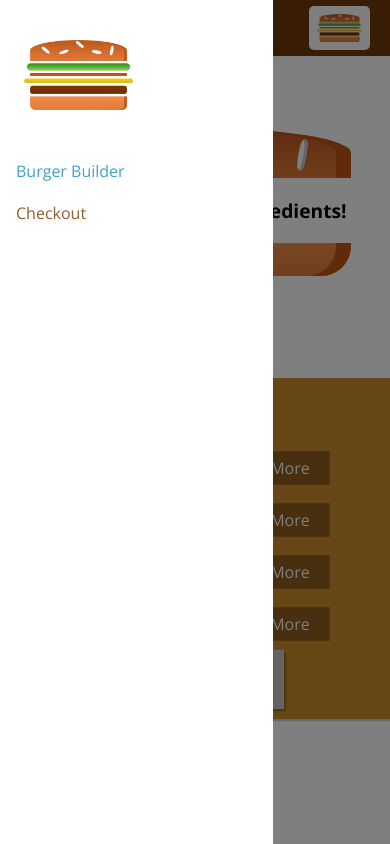
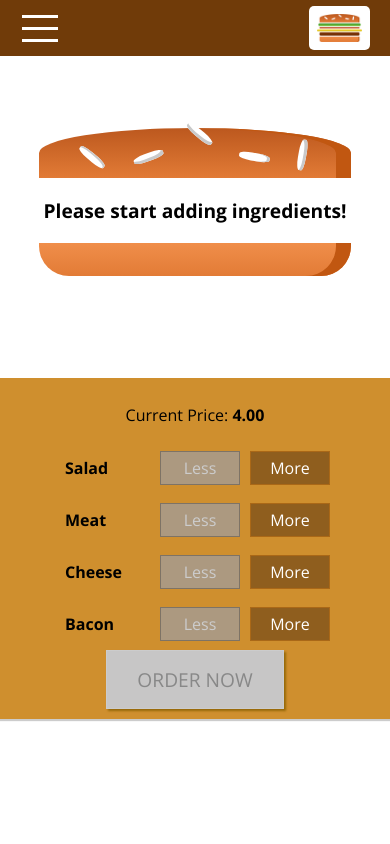
Before and after one commit to brantmorton/burger-builder, a React app: page / in a window 390 px wide. Built offline with nearby package versions, Linux system fonts and the light colour scheme.

Commit message:
replaced menu button with hamburger

```diff
--- a/src/components/Layout/Layout.js
+++ b/src/components/Layout/Layout.js
@@ -7,17 +7,23 @@
 
 class Layout extends Component {
   state = {
-    showSideDrawer: true
+    showSideDrawer: false
   };
 
   sideDrawerClosedHandler = () => {
     this.setState({ showSideDrawer: false });
   };
 
+  sideDrawerToggleHandler = () => {
+    this.setState(prevState => {
+      return { showSideDrawer: !prevState.showSideDrawer };
+    });
+  };
+
   render() {
     return (
       <Aux>
-        <Toolbar />
+        <Toolbar drawerToggleClicked={this.sideDrawerToggleHandler} />
         <SideDrawer
           open={this.state.showSideDrawer}
           closed={this.sideDrawerClosedHandler}
--- /dev/null
+++ b/src/components/Navigation/SideDrawer/DrawerToggle/DrawerToggle.css
@@ -0,0 +1,23 @@
+.DrawerToggle {
+    width: 40px;
+    height: 100%;
+    display: flex;
+    flex-flow: column;
+    justify-content: space-around;
+    align-items: center;
+    padding: 10px 0;
+    box-sizing: border-box;
+    cursor: pointer;
+}
+
+.DrawerToggle div {
+    width: 90%;
+    height: 3px;
+    background-color: white;
+}
+
+@media (min-width: 500px) {
+    .DrawerToggle {
+        display: none;
+    }
+}
--- /dev/null
+++ b/src/components/Navigation/SideDrawer/DrawerToggle/DrawerToggle.js
@@ -0,0 +1,13 @@
+import React from "react";
+
+import classes from "./DrawerToggle.css";
+
+const drawerToggle = props => (
+  <div className={classes.DrawerToggle} onClick={props.clicked}>
+    <div></div>
+    <div></div>
+    <div></div>
+  </div>
+);
+
+export default drawerToggle;
--- a/src/components/Navigation/Toolbar/Toolbar.js
+++ b/src/components/Navigation/Toolbar/Toolbar.js
@@ -3,10 +3,11 @@
 import classes from "./Toolbar.css";
 import Logo from "../../Logo/Logo";
 import NavigationItems from "../NavigationItems/NavigationItems";
+import DrawerToggle from "../SideDrawer/DrawerToggle/DrawerToggle";
 
 const toolbar = props => (
   <header className={classes.Toolbar}>
-    <div>MENU</div>
+    <DrawerToggle clicked={props.drawerToggleClicked} />
     <div className={classes.Logo}>
       <Logo />
     </div>
```
